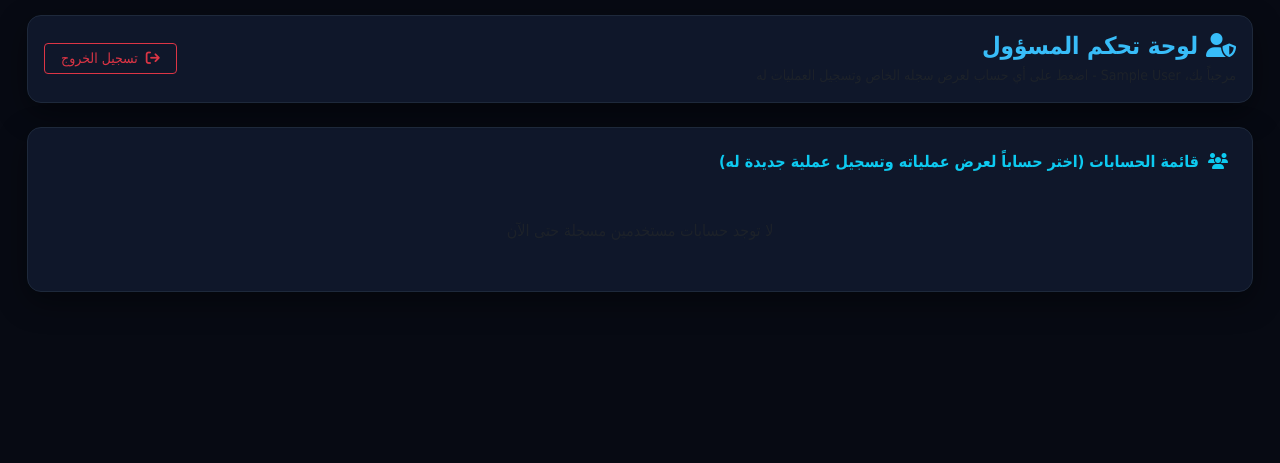
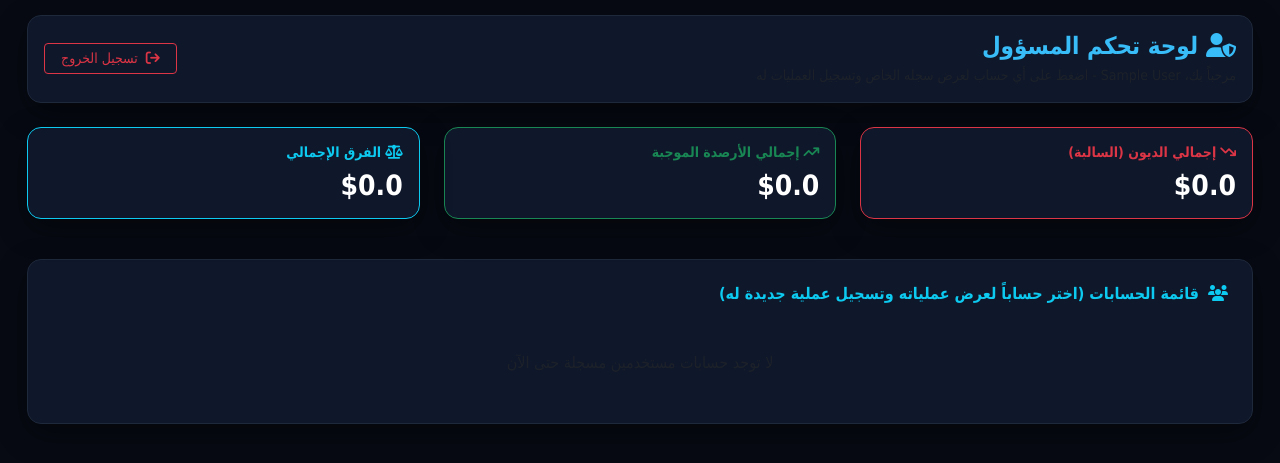
Before and after one commit to qazwsxedcmmm420-alt/fast-project, a Flask app: page /staff in a window 1280 px wide. Shown: the top 463 px of the page. Run offline with Flask 3, Linux system fonts and the light colour scheme; the visitor is signed in with stand-in values (Sample User, id 1).

Commit message:
Add financial summary cards to staff dashboard

```diff
--- a/app.py
+++ b/app.py
@@ -268,7 +268,19 @@ def staff_dashboard():
         return redirect(url_for("admin_login"))
 
     users_list = get_processed_users()
-    return render_template("staff_dashboard.html", users=users_list)
+
+    # حساب إحصائيات الديون والأرصدة والفرق الإجمالي لواجهة المسؤول
+    total_debts = sum(u['Balance'] for u in users_list if u['Balance'] < 0)
+    total_positive_balances = sum(u['Balance'] for u in users_list if u['Balance'] > 0)
+    net_balance = total_positive_balances + total_debts
+
+    return render_template(
+        "staff_dashboard.html",
+        users=users_list,
+        total_debts=total_debts,
+        total_positive_balances=total_positive_balances,
+        net_balance=net_balance
+    )
 
 # ----------------- 5. إدارة العمليات (تسجيل، تعديل، حذف) -----------------
 @app.route("/add_transaction/<user_id>", methods=["POST"])
@@ -305,7 +317,7 @@ def add_transaction(user_id):
 
     return redirect(request.referrer or url_for("staff_dashboard" if session.get("role") == "staff" else "admin"))
 
-# مسار تعديل عملية سابقة مع تحديث اسم مسجل العملية (الوكيل)
+# مسار تعديل عملية سابقة مع تحديث اسم مسجل العملية والنوع والمبلغ
 @app.route("/user/<user_id>/edit_transaction/<int:index>", methods=["GET", "POST"], endpoint="edit_transaction_page")
 @app.route("/transaction/edit/<int:index>", methods=["GET", "POST"])
 def edit_transaction(index, user_id=None):
@@ -316,7 +328,7 @@ def edit_transaction(index, user_id=None):
 
     if request.method == "POST":
         trans.trans_type = request.form.get("type", trans.trans_type)
-        trans.agent_name = request.form.get("agent_name", trans.agent_name).strip() # تحديث اسم مسجل العملية
+        trans.agent_name = request.form.get("agent_name", trans.agent_name).strip()
         amt_str = request.form.get("amount", "0").replace(",", "").strip()
         try:
             trans.amount = float(amt_str)
--- a/templates/staff_dashboard.html
+++ b/templates/staff_dashboard.html
@@ -84,6 +84,33 @@
             </div>
         </div>
 
+        <!-- قسم إحصائيات الديون والأرصدة والفرق الإجمالي -->
+        <div class="row mb-4">
+            <!-- إجمالي الديون -->
+            <div class="col-md-4 mb-3">
+                <div class="content-card p-3 border-danger">
+                    <h6 class="text-danger fw-bold small mb-2"><i class="fa-solid fa-arrow-trend-down ms-1"></i>إجمالي الديون (السالبة)</h6>
+                    <h3 class="fw-bold text-white mb-0" style="direction: ltr; text-align: right;">${{ "{:,.1f}".format(total_debts) }}</h3>
+                </div>
+            </div>
+
+            <!-- إجمالي الأرصدة الموجبة -->
+            <div class="col-md-4 mb-3">
+                <div class="content-card p-3 border-success">
+                    <h6 class="text-success fw-bold small mb-2"><i class="fa-solid fa-arrow-trend-up ms-1"></i>إجمالي الأرصدة الموجبة</h6>
+                    <h3 class="fw-bold text-white mb-0" style="direction: ltr; text-align: right;">${{ "{:,.1f}".format(total_positive_balances) }}</h3>
+                </div>
+            </div>
+
+            <!-- الفرق الإجمالي -->
+            <div class="col-md-4 mb-3">
+                <div class="content-card p-3 border-info">
+                    <h6 class="text-info fw-bold small mb-2"><i class="fa-solid fa-scale-balanced ms-1"></i>الفرق الإجمالي</h6>
+                    <h3 class="fw-bold text-white mb-0" style="direction: ltr; text-align: right;">${{ "{:,.1f}".format(net_balance) }}</h3>
+                </div>
+            </div>
+        </div>
+
         <!-- شبكة حسابات المستخدمين (4 بطاقات في السطر) -->
         <div class="content-card p-4 mb-4">
             <h5 class="text-info mb-4 fw-bold fs-6">
```
